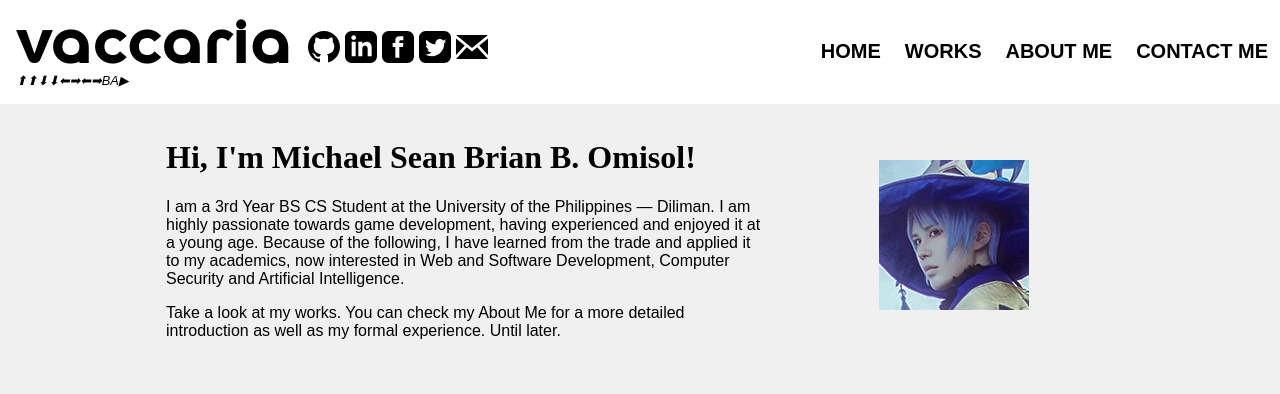
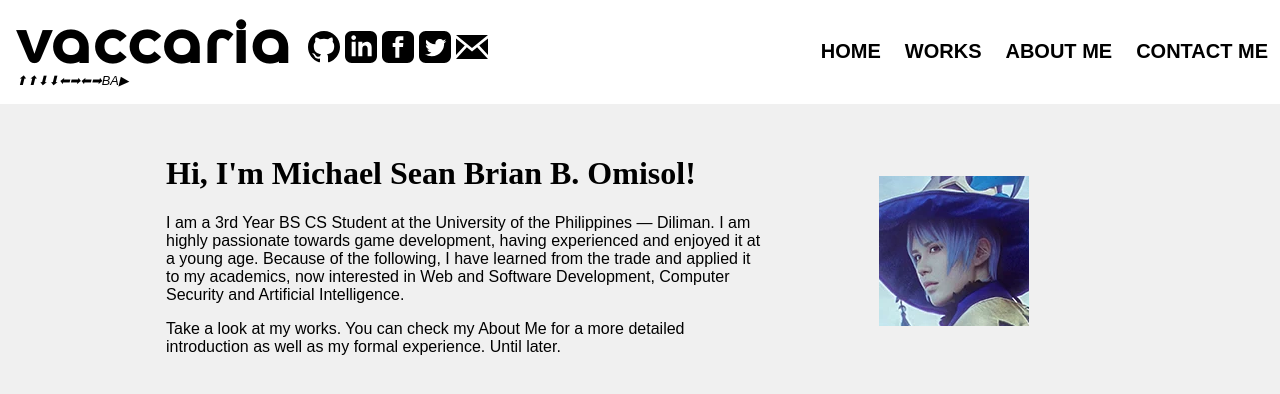
Before and after one commit to FlamingHerb/NewWebsite, a SvelteKit app: page / in a window 1280 px wide. Shown: the top 394 px of the page. Built offline with nearby package versions, Linux system fonts and the light colour scheme.

Commit message:
chore: adding in env vars

```diff
--- a/src/variables.scss
+++ b/src/variables.scss
@@ -39,6 +39,7 @@
     //border: 2px solid #303030;
     //border-top: 0;
 
+    padding-top: 1em;
     padding-bottom: 2em;
   }
 
@@ -84,6 +85,11 @@
   margin: 0;
   background-color: #f0f0f0;
 }
+
+:global(body::-webkit-scrollbar){
+  display: none;
+}
+
 @keyframes move {
   100% {
       transform: translate3d(0, 0, 1px) rotate(360deg);
```
